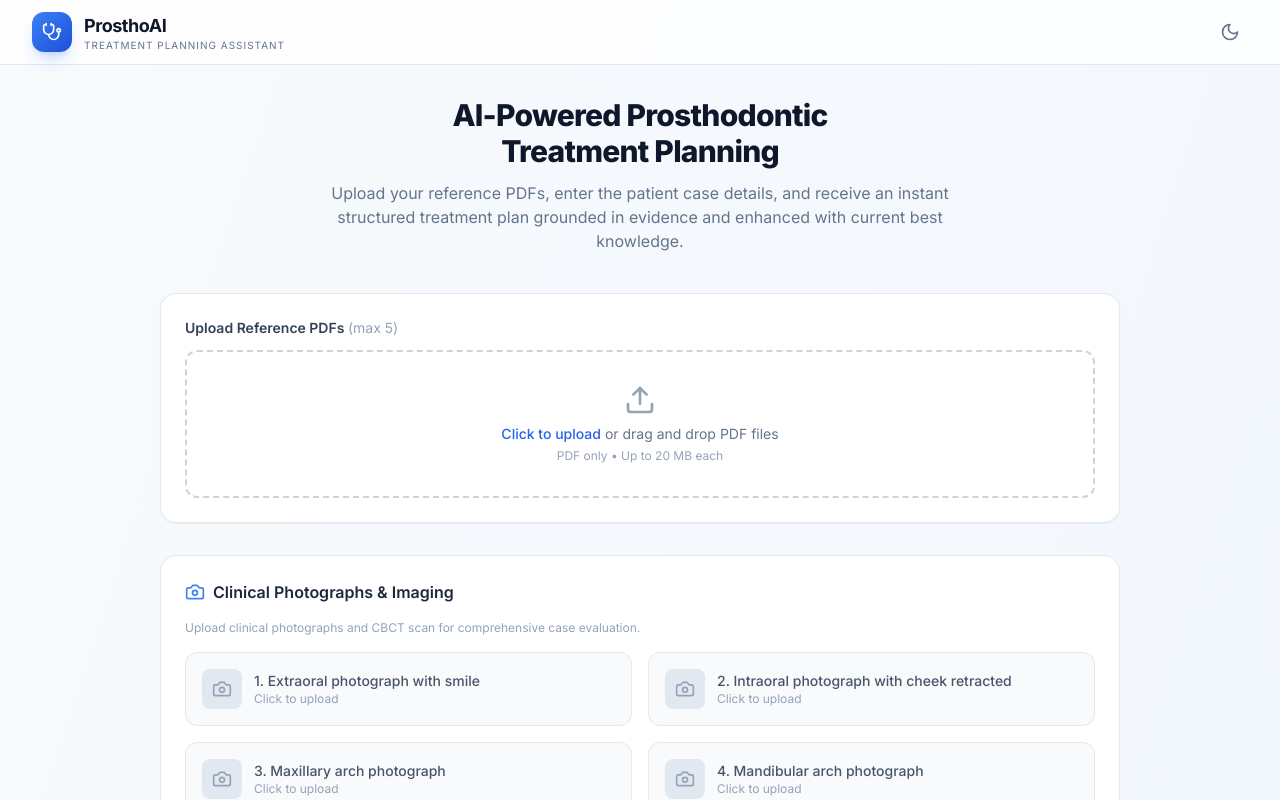
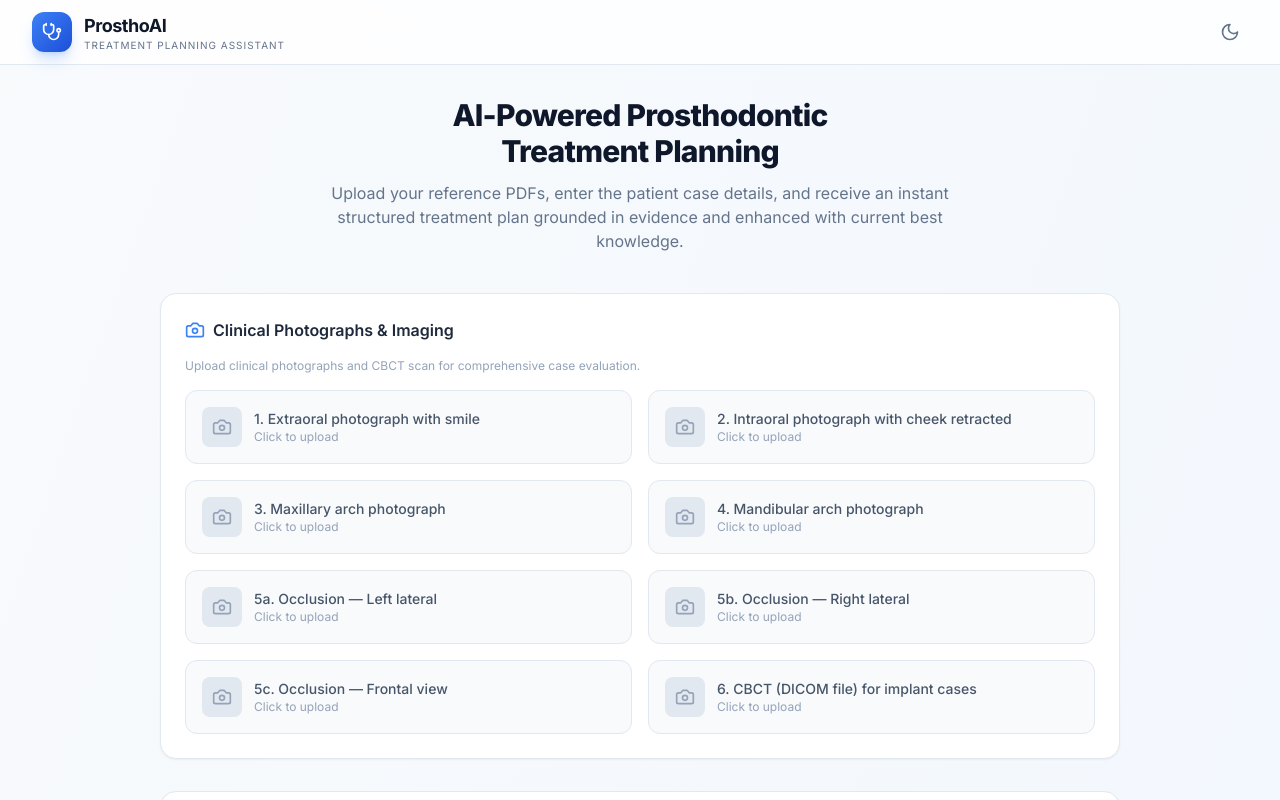
Before and after one commit to yashjb/ProsthoAI, a React (Vite) app in the folder frontend/: page / in a window 1280 px wide. Shown: the top 800 px of the page. Built offline with nearby package versions, Linux system fonts and the light colour scheme.

Commit message:
Enhance submit button hover effect

```diff
--- a/frontend/src/components/CaseForm.tsx
+++ b/frontend/src/components/CaseForm.tsx
@@ -2,11 +2,10 @@ import { useState } from 'react';
 import { Send, Loader2 } from 'lucide-react';
 import type { CaseInput, ClinicalPhotos } from '../types';
 import { emptyCaseInput } from '../types';
-import PdfUpload from './PdfUpload';
 import ClinicalPhotosUpload from './ClinicalPhotosUpload';
 
 interface Props {
-  onSubmit: (caseData: CaseInput, files: File[], photos: ClinicalPhotos) => void;
+  onSubmit: (caseData: CaseInput, photos: ClinicalPhotos) => void;
   loading: boolean;
 }
 
@@ -178,7 +177,6 @@ const SECTIONS: { title: string; fields: FieldDef[] }[] = [
 
 export default function CaseForm({ onSubmit, loading }: Props) {
   const [form, setForm] = useState<CaseInput>(emptyCaseInput);
-  const [files, setFiles] = useState<File[]>([]);
   const [photos, setPhotos] = useState<ClinicalPhotos>({});
 
   const set = (key: keyof CaseInput, value: string) =>
@@ -186,16 +184,11 @@ export default function CaseForm({ onSubmit, loading }: Props) {
 
   const handleSubmit = (e: React.FormEvent) => {
     e.preventDefault();
-    onSubmit(form, files, photos);
+    onSubmit(form, photos);
   };
 
   return (
     <form onSubmit={handleSubmit} className="space-y-8">
-      {/* PDF Upload */}
-      <div className="bg-white dark:bg-slate-800/60 rounded-2xl shadow-sm border border-slate-200 dark:border-slate-700 p-6">
-        <PdfUpload files={files} onChange={setFiles} />
-      </div>
-
       {/* Clinical Photographs & Imaging */}
       <div className="bg-white dark:bg-slate-800/60 rounded-2xl shadow-sm border border-slate-200 dark:border-slate-700 p-6">
         <ClinicalPhotosUpload photos={photos} onChange={setPhotos} />
@@ -247,7 +240,7 @@ export default function CaseForm({ onSubmit, loading }: Props) {
         <button
           type="submit"
           disabled={loading}
-          className="inline-flex items-center gap-2 px-8 py-3 rounded-xl text-sm font-semibold text-white bg-gradient-to-r from-primary-600 to-primary-700 hover:from-primary-700 hover:to-primary-800 shadow-lg shadow-primary-500/25 disabled:opacity-60 disabled:cursor-not-allowed transition-all"
+          className="inline-flex items-center gap-2 px-8 py-3.5 rounded-xl text-sm font-semibold text-white bg-gradient-to-r from-primary-600 to-primary-700 hover:from-primary-700 hover:to-primary-800 shadow-lg shadow-primary-500/25 disabled:opacity-60 disabled:cursor-not-allowed transition-all hover:shadow-xl hover:shadow-primary-500/30"
         >
           {loading ? (
             <>
```
